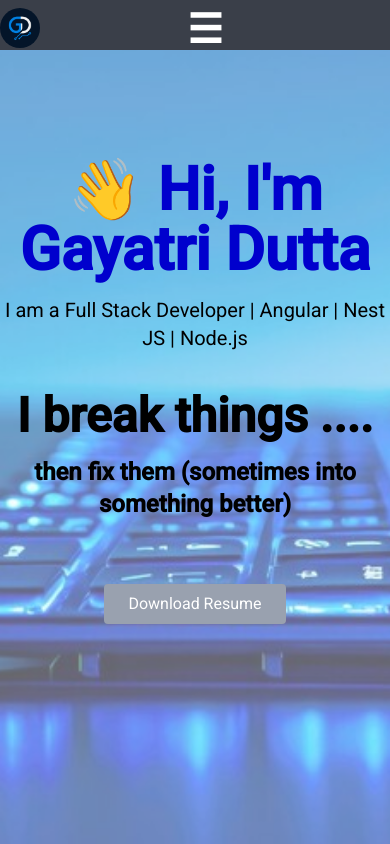
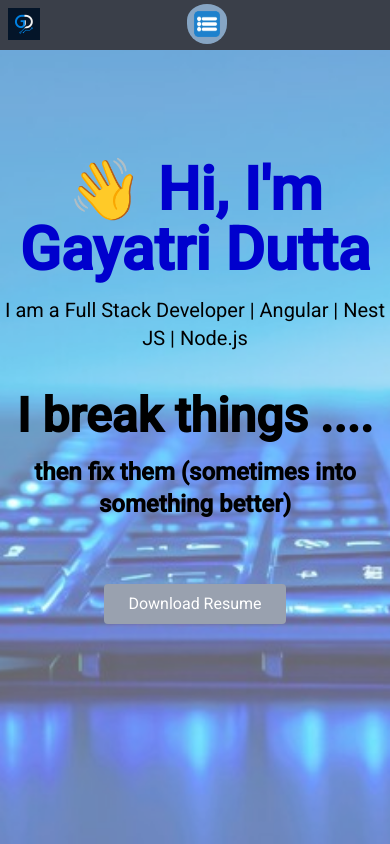
Before and after one commit to GayatriDutta/portfolio, an Angular app: page / in a window 390 px wide. Shown: the top 844 px of the page. Built offline with nearby package versions, Linux system fonts and the light colour scheme.

Commit message:
add hamburger image

```diff
--- a/src/app/header/header.html
+++ b/src/app/header/header.html
@@ -4,14 +4,14 @@
 >
   <div class="container flex">
     <div class="flex flex-row gap-3 mt-2 logo">
-      <div class="w-10">
-        <img class="rounded-full" src="/assets/logo.png" />
+      <div class="w-10 pl-2">
+        <img class="" src="/assets/logo.png" />
       </div>
       <a href="#" class="tag-line text-white text-2xl font-semibold"
         >Welcome to my code world !</a
       >
     </div>
-    <div class="flex justify-center items-center" (click)="showMenudropdown = !showMenudropdown"><button class="hamburger">☰</button></div>
+    <div class="flex justify-center items-center " class="hamburger" (click)="showMenudropdown = !showMenudropdown"><img class="rounded-full w-10 pt-1" src="assets/hamburger.png"  ></div>
     <ul *ngIf="showMenu()" (click)="showMenudropdown = !showMenudropdown" class="flex gap-[5vw] justify-space menu" [ngClass]="{}">
       <li class="header-tab">
         <a routerLink="" class="text-white font-bold"
```
Also changed, not shown: public/assets/hamburger.png (added).
